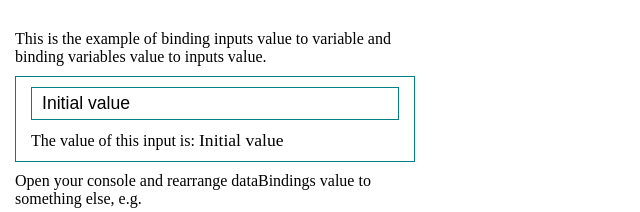
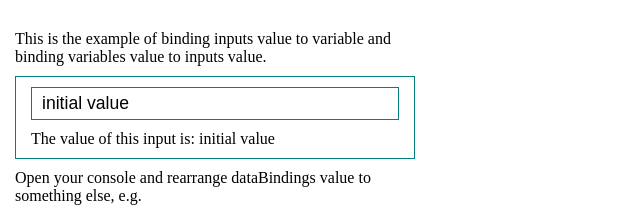
Before and after one commit to Rodionoff/data-binding, a website built with webpack: page src/templates/index.html in a window 1280 px wide. Shown: the top 212 px of the page, 0-640 px from the left. Built offline with nearby package versions, Linux system fonts and the light colour scheme; files whose address does not match are found by name.

Commit message:
010 Improve style

```diff
--- a/src/js/lib/data-binding.js
+++ b/src/js/lib/data-binding.js
@@ -9,7 +9,7 @@ class DataBinding {
   }
   init() {
     this.setProxy();
-    this.setInitialValue('Initial value');
+    this.setInitialValue('initial value');
     this.displayValue();
     this.addEventListeners();
   }
--- a/src/sass/containers/data-binding.sass
+++ b/src/sass/containers/data-binding.sass
@@ -35,7 +35,7 @@ $primary-color: lighten(teal, 00%)
     // border-bottom: 1px dashed $primary-color
     span
       // padding: 5px 10px 0px 10px
-      font-size: 1.1rem
+      // font-size: 1.1rem
       // min-height: 26px
       // display: block
       // white-space: nowrap
```
Also changed, not shown: build/css/app.css, build/js/app.js, build/js/report.html.
